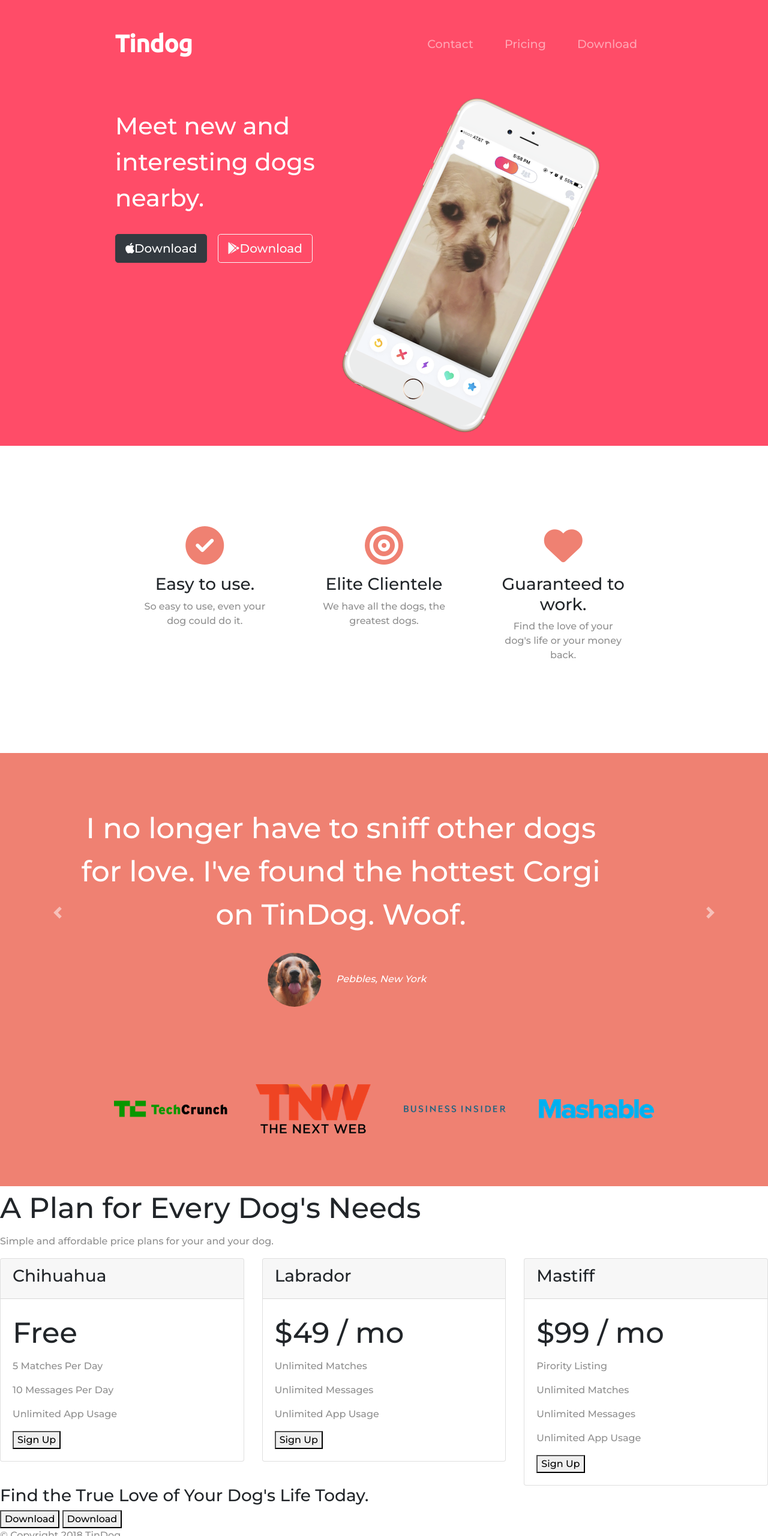
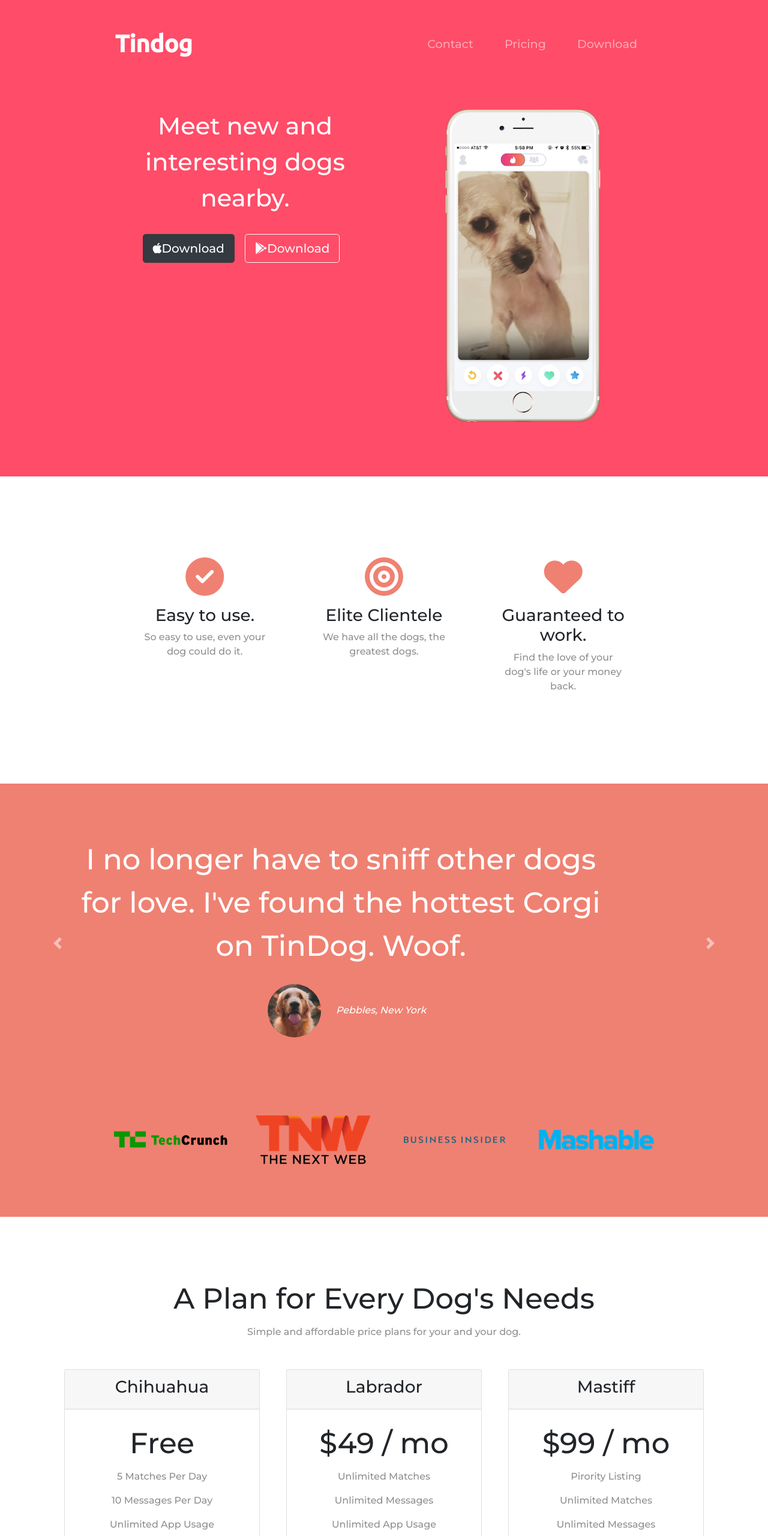
Before and after one commit to kanecruzwalker/bootstrap-practice, a plain HTML site: page index.html in a window 1280 px wide. Shown: the top 2560 px of the page at 60% size. Drawn offline with nearby package versions, Linux system fonts and the light colour scheme.

Commit message:
added styles, as well as media queries, to help facilitate mobile responsiveness

```diff
--- a/css/styles.css
+++ b/css/styles.css
@@ -21,7 +21,7 @@ p{
 
 /* CLASS */
 .container-fluid{
-    padding: 3% 15%;
+    padding: 3% 15% 7%;
 
 
 }
@@ -30,6 +30,7 @@ p{
 #title {
     background-color: #ff4c68;
     color: #fff;
+
 }
 
 /* navbar */
@@ -58,6 +59,8 @@ p{
 .phone-image{
     transform: rotate(25deg);
     width: 60%;
+    position: absolute;
+    right: 30%;
 }
 
 /* Information Row */
@@ -66,10 +69,14 @@ p{
 .feature-box{
     text-align: center;
     padding: 5%;
+
 }
 
 #features{
  padding: 7% 15%;
+ background-color: #fff;
+ position: relative;
+ z-index: 1;
 }
 
 
@@ -130,3 +137,22 @@ p{
     width: 15%;
     margin: 20px 20px 50px;
 }
+
+/* Pricing Sectin */
+#pricing{
+    padding:100px ;
+    text-align: center;
+}
+.pricing-column{
+    padding: 3% 2%;
+}
+
+@media (max-width: 1280px ) {
+    .phone-image{
+        position: static;
+        transform: rotate(0);
+    }
+    #title{
+        text-align: center;
+    }
+}
--- a/index.html
+++ b/index.html
@@ -145,7 +145,7 @@
     <p>Simple and affordable price plans for your and your dog.</p>
 
     <div class="row">
-      <div class="col-lg-4 col-md-6">
+      <div class="pricing-column col-lg-4 col-md-6">
         <div class="card">
           <div class="card-header">
             <h3>Chihuahua</h3>
@@ -156,12 +156,12 @@
             <p>5 Matches Per Day</p>
             <p>10 Messages Per Day</p>
             <p>Unlimited App Usage</p>
-            <button type="button">Sign Up</button>
+            <button class="btn btn-block btn-lg btn-outline-dark" type="button">Sign Up</button>
           </div>
         </div>
       </div>
 
-      <div class="col-lg-4 col-md-6">
+      <div class="pricing-column col-lg-4 col-md-6">
         <div class="card">
           <div class="card-header">
             <h3>Labrador</h3>
@@ -171,12 +171,12 @@
             <p>Unlimited Matches</p>
             <p>Unlimited Messages</p>
             <p>Unlimited App Usage</p>
-            <button type="button">Sign Up</button>
+            <button class="btn btn-block btn-lg btn-dark" type="button">Sign Up</button>
           </div>
         </div>
       </div>
 
-        <div class="col-lg-4 col-md-12">
+        <div class="pricing-column col-lg-4 col-md-12">
           <div class="card">
             <div class="card-header">
               <h3>Mastiff</h3>
@@ -187,7 +187,7 @@
               <p>Unlimited Matches</p>
               <p>Unlimited Messages</p>
               <p>Unlimited App Usage</p>
-              <button type="button">Sign Up</button>
+              <button class="btn btn-block btn-lg btn-dark" type="button">Sign Up</button>
             </div>
           </div>
         </div>
```
